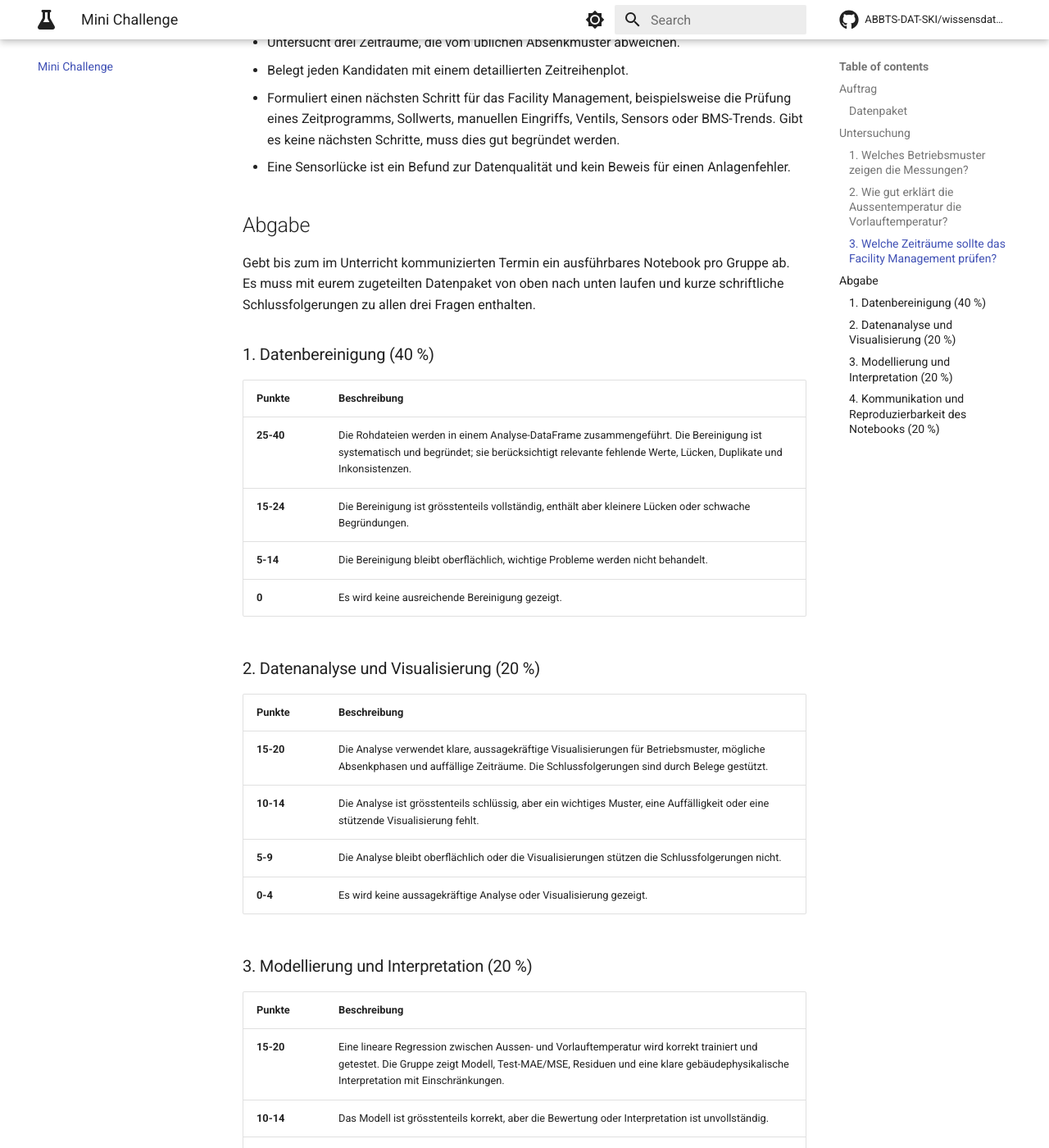
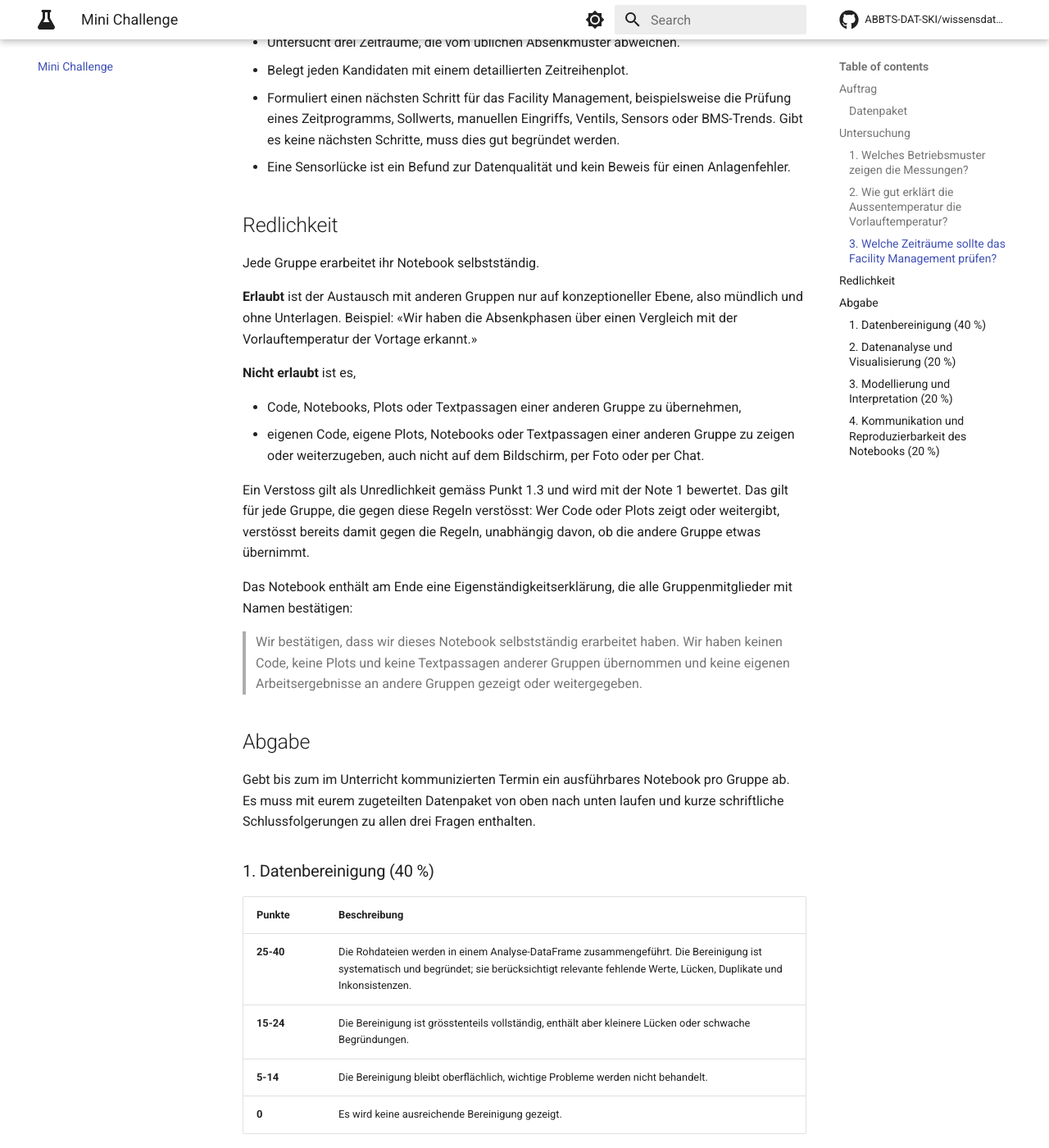
Before and after one commit to ABBTS-DAT-SKI/wissensdatenbank, an MkDocs documentation site: the page built from docs/mini_challenge.md, in a window 1280 px wide and 1400 px high, scrolled down 2161 px. Shown: the whole window at 82% size. Built offline with MkDocs 1.6.1 and Material for MkDocs 9.7.7, drawn with Linux system fonts in a browser that asks for light colours; comment, search, counter and statistics services are not loaded; some of the changed text lies outside the part shown.

Commit message:
redlichkeitserklärung und clean up

```diff
--- a/docs/mini_challenge.md
+++ b/docs/mini_challenge.md
@@ -80,6 +80,23 @@ Beantwortet die folgenden Fragen in eurem Notebook.
   Anlagenfehler.
 
 
+## Redlichkeit
+
+Jede Gruppe erarbeitet ihr Notebook selbstständig.
+
+**Erlaubt** ist der Austausch mit anderen Gruppen nur auf konzeptioneller Ebene, also mündlich und ohne Unterlagen. Beispiel: «Wir haben die Absenkphasen über einen Vergleich mit der Vorlauftemperatur der Vortage erkannt.»
+
+**Nicht erlaubt** ist es,
+
+- Code, Notebooks, Plots oder Textpassagen einer anderen Gruppe zu übernehmen,
+- eigenen Code, eigene Plots, Notebooks oder Textpassagen einer anderen Gruppe zu zeigen oder weiterzugeben, auch nicht auf dem Bildschirm, per Foto oder per Chat.
+
+Ein Verstoss gilt als Unredlichkeit gemäss Punkt 1.3 und wird mit der Note 1 bewertet. Das gilt für jede Gruppe, die gegen diese Regeln verstösst: Wer Code oder Plots zeigt oder weitergibt, verstösst bereits damit gegen die Regeln, unabhängig davon, ob die andere Gruppe etwas übernimmt.
+
+Das Notebook enthält am Ende eine Eigenständigkeitserklärung, die alle Gruppenmitglieder mit Namen bestätigen:
+
+> Wir bestätigen, dass wir dieses Notebook selbstständig erarbeitet haben. Wir haben keinen Code, keine Plots und keine Textpassagen anderer Gruppen übernommen und keine eigenen Arbeitsergebnisse an andere Gruppen gezeigt oder weitergegeben.
+
 ## Abgabe
 
 Gebt bis zum im Unterricht kommunizierten Termin ein ausführbares Notebook pro
@@ -117,7 +134,7 @@ und kurze schriftliche Schlussfolgerungen zu allen drei Fragen enthalten.
 
 | Punkte | Beschreibung |
 | --- | --- |
-| **15-20** | Das Notebook ist strukturiert, ausführbar und prägnant. Entscheidungen, Analyse und die abschliessende Empfehlung für das Facility Management sind nachvollziehbar und präzise. |
+| **15-20** | Das Notebook ist strukturiert, ausführbar und prägnant. Entscheidungen, Analyse und die abschliessende Empfehlung für das Facility Management sind nachvollziehbar und präzise. Die Redlichkeitserklärung ist beigefügt. |
 | **10-14** | Das Notebook ist grösstenteils verständlich, aber wichtige Erklärungen oder Struktur fehlen. |
 | **5-9** | Das Notebook weist erhebliche strukturelle oder dokumentarische Lücken auf. |
-| **0-4** | Das Notebook ist unvollständig oder nicht nachvollziehbar. |
+| **0-4** | Das Notebook ist unvollständig oder nicht nachvollziehbar. Die Redlichkeitserklärung fehlt. |
```
Also changed, not shown: docs/python_installation.md (+6 -6 lines), 1 other file.
